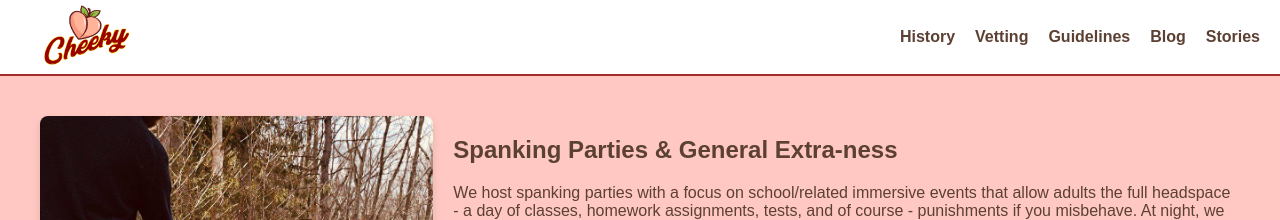
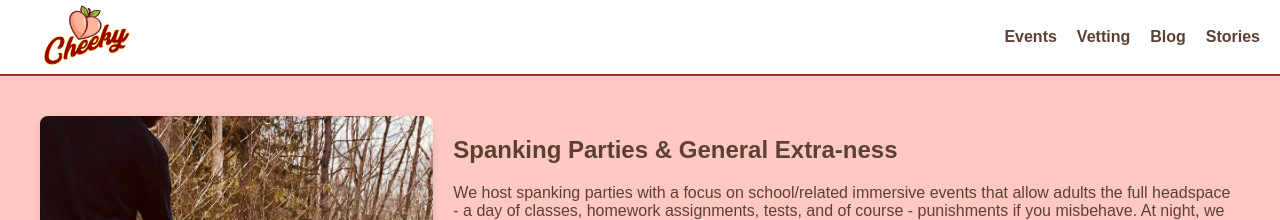
Before and after one commit to cheekyparties/cheekyparties.github.io, a Jekyll site: the page built from index.html, in a window 1280 px wide. Shown: the top 220 px of the page. Built offline with Jekyll 4.4.1, drawn with Linux system fonts in a browser that asks for light colours.

Commit message:
Update header.html

```diff
--- a/_includes/header.html
+++ b/_includes/header.html
@@ -3,12 +3,20 @@
         <img src="{{ '/assets/images/logo.png' | absolute_url }}" alt="Cheeky Spankos Logo">
     </a>
 </div>
-<nav class="nav-links">
+
+<button class="hamburger-btn" aria-label="Toggle menu" aria-expanded="false" aria-controls="nav-menu">
+    <svg viewBox="0 0 100 80" width="30" height="30">
+      <rect width="100" height="15" rx="8"></rect>
+      <rect y="30" width="100" height="15" rx="8"></rect>
+      <rect y="60" width="100" height="15" rx="8"></rect>
+    </svg>
+</button>
+
+<nav class="nav-links" id="nav-menu">
     <ul>
-        <li><a href="{{ '/pages/history.html' | absolute_url }}">History</a></li>
+        <li><a href="{{ '/pages/events.html' | absolute_url }}">Events</a></li>
         <li><a href="{{ '/pages/vetting.html' | absolute_url }}">Vetting</a></li>
-        <li><a href="{{ '/pages/guidelines.html' | absolute_url }}">Guidelines</a></li>
-        <li><a href="https://www.cheekyparties.org/blog" target="_blank" rel="noopener noreferrer">Blog</a></li>
-        <li><a href="https://cheeky.pub" target="_blank" rel="noopener noreferrer">Stories</a></li>
+        <li><a href="https://example.com/blog" target="_blank" rel="noopener noreferrer">Blog</a></li>
+        <li><a href="https://example.com/stories" target="_blank" rel="noopener noreferrer">Stories</a></li>
     </ul>
 </nav>
```
